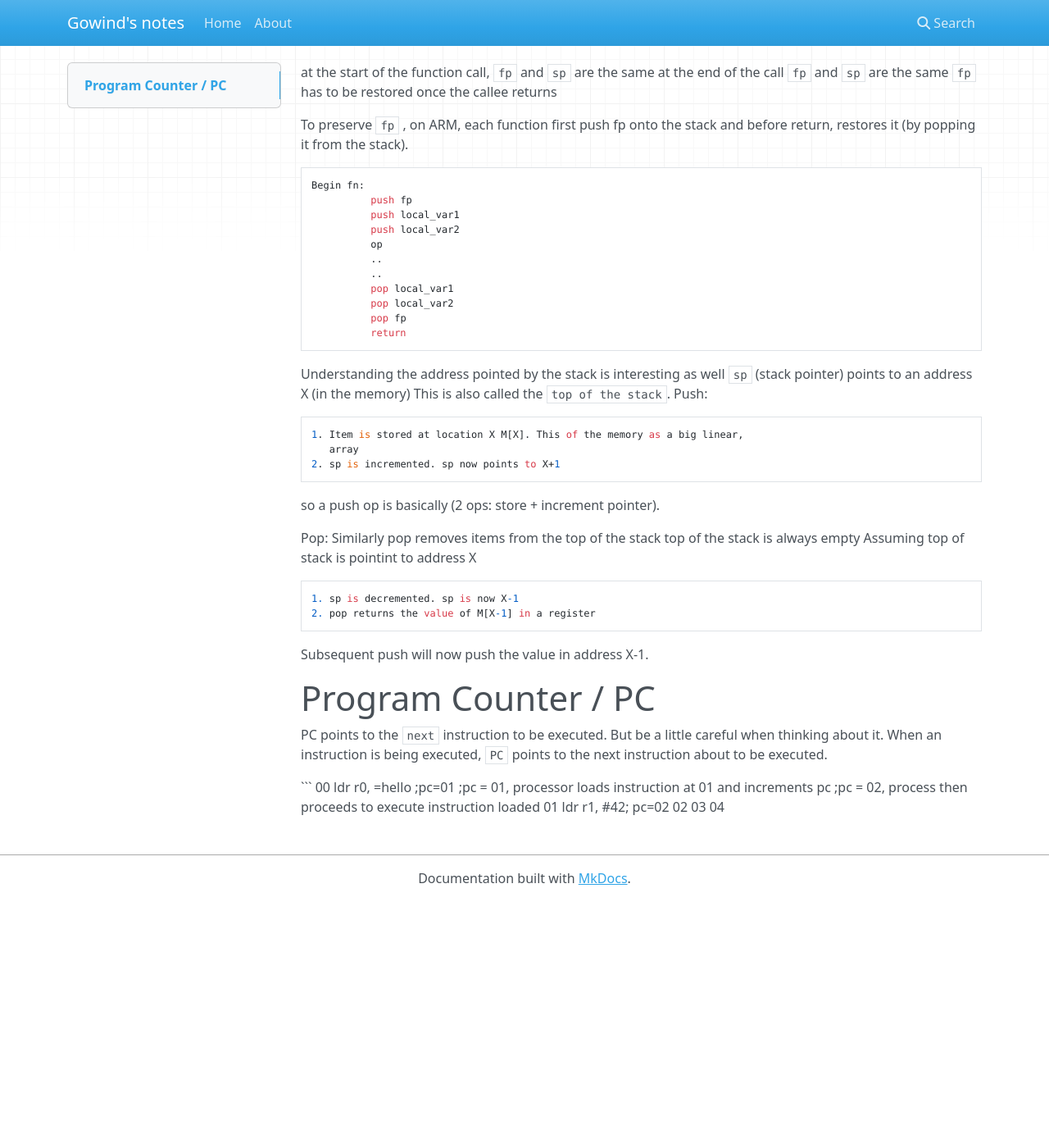
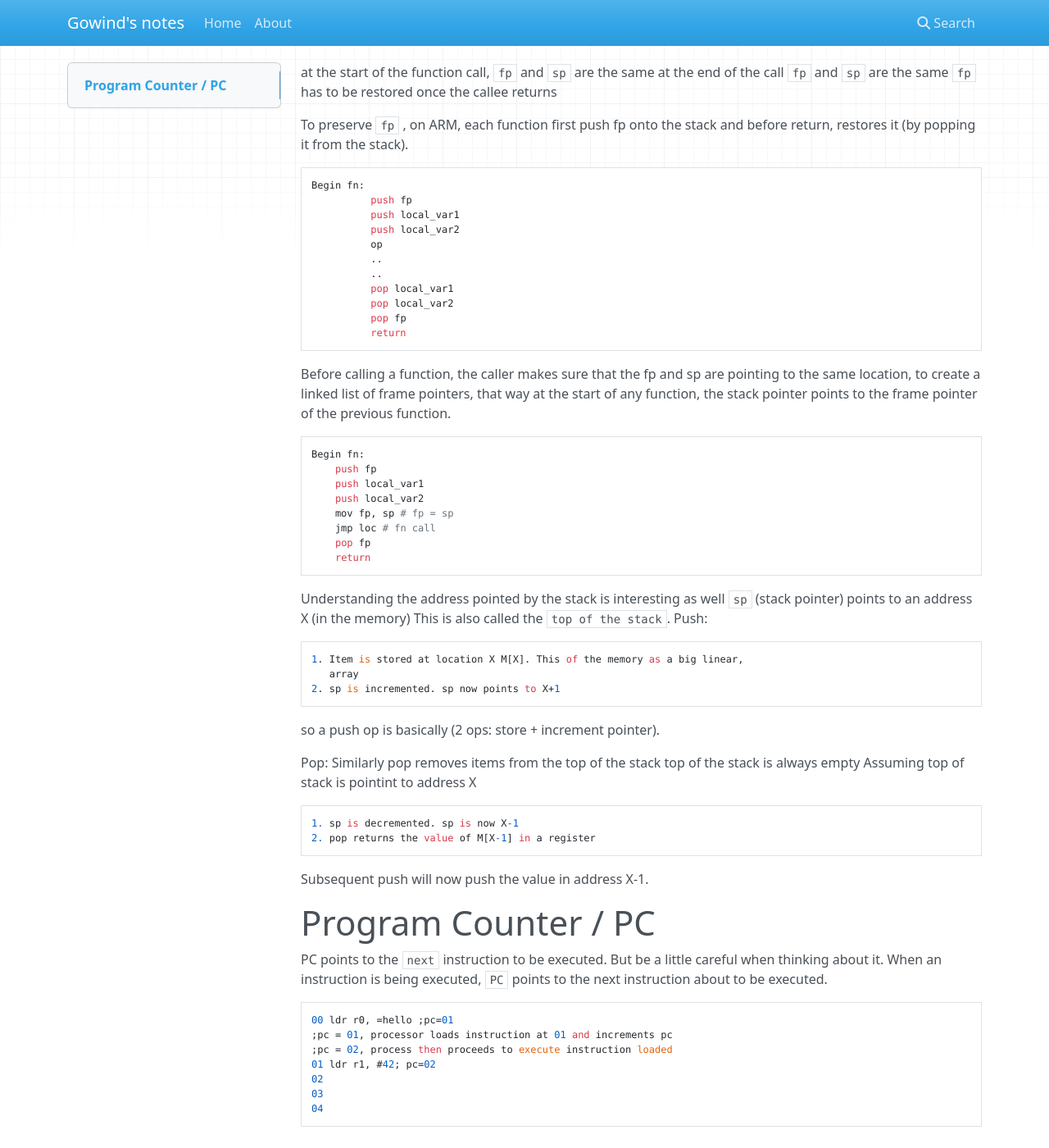
Before and after one commit to GoWind/GoWind.github.io, an MkDocs documentation site: the page built from docs/markdown/fpsp.md, in a window 1280 px wide and 1400 px high. Shown: the whole window at 82% size. Built offline with MkDocs 1.6.1, drawn with Linux system fonts in a browser that asks for light colours; nearby versions of some CDN libraries.

Commit message:
Update formatting on fpsp article

````diff
--- a/docs/markdown/fpsp.md
+++ b/docs/markdown/fpsp.md
@@ -18,6 +18,21 @@ Begin fn:
           return
 ```
 
+Before calling a function, the caller makes sure that the fp and sp are pointing to the same location,
+to create a linked list of frame pointers, that way at the start of any function,
+the stack pointer points to the frame pointer of the previous function.
+
+```
+Begin fn:
+    push fp
+    push local_var1
+    push local_var2
+    mov fp, sp # fp = sp
+    jmp loc # fn call
+    pop fp
+    return
+```
+
 Understanding the address pointed by the stack is interesting as well
 `sp` (stack pointer) points to an address X (in the memory)
 This is also called the `top of the stack`.
@@ -33,6 +48,7 @@ Pop:
 Similarly pop removes items from the top of the stack
 top of the stack is always empty
 Assuming top of stack is pointint to address X
+
 ```
 1. sp is decremented. sp is now X-1
 2. pop returns the value of M[X-1] in a register
@@ -53,3 +69,4 @@ instruction about to be executed.
 02
 03
 04
+```
````
Also changed, not shown: docs/index.md (+1 -0 lines).
